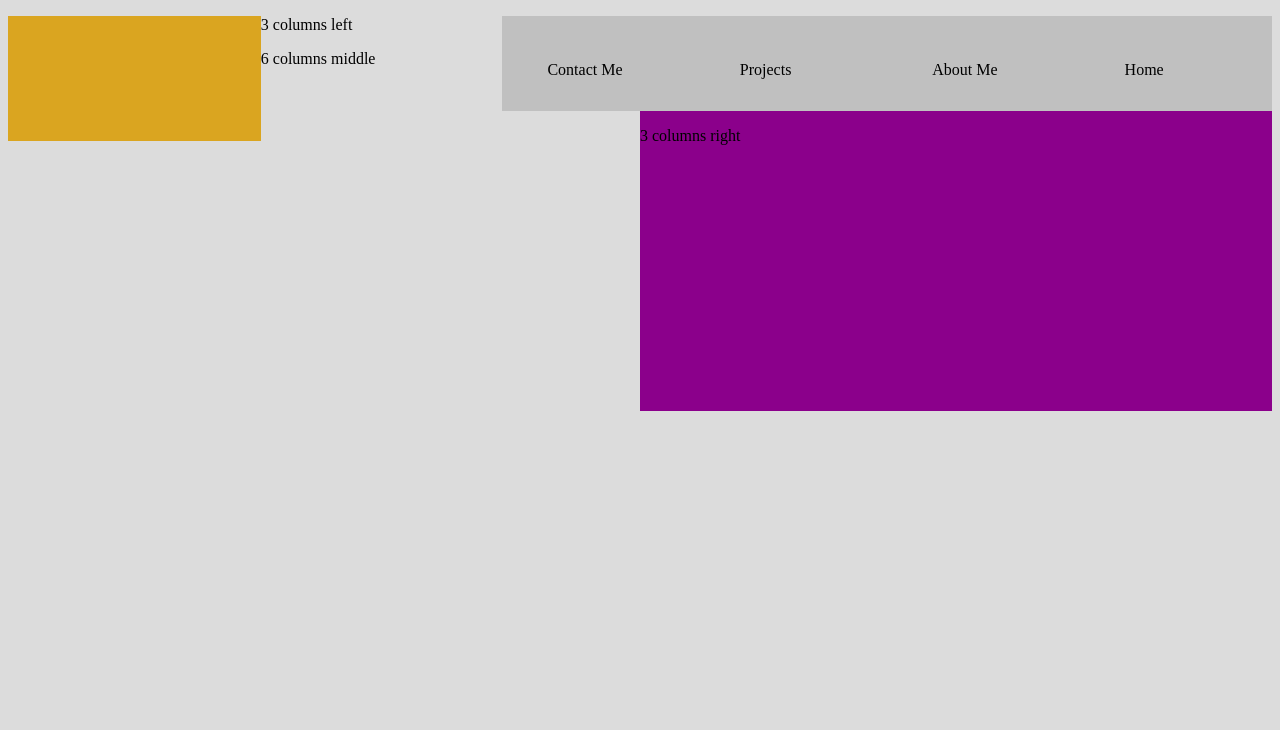
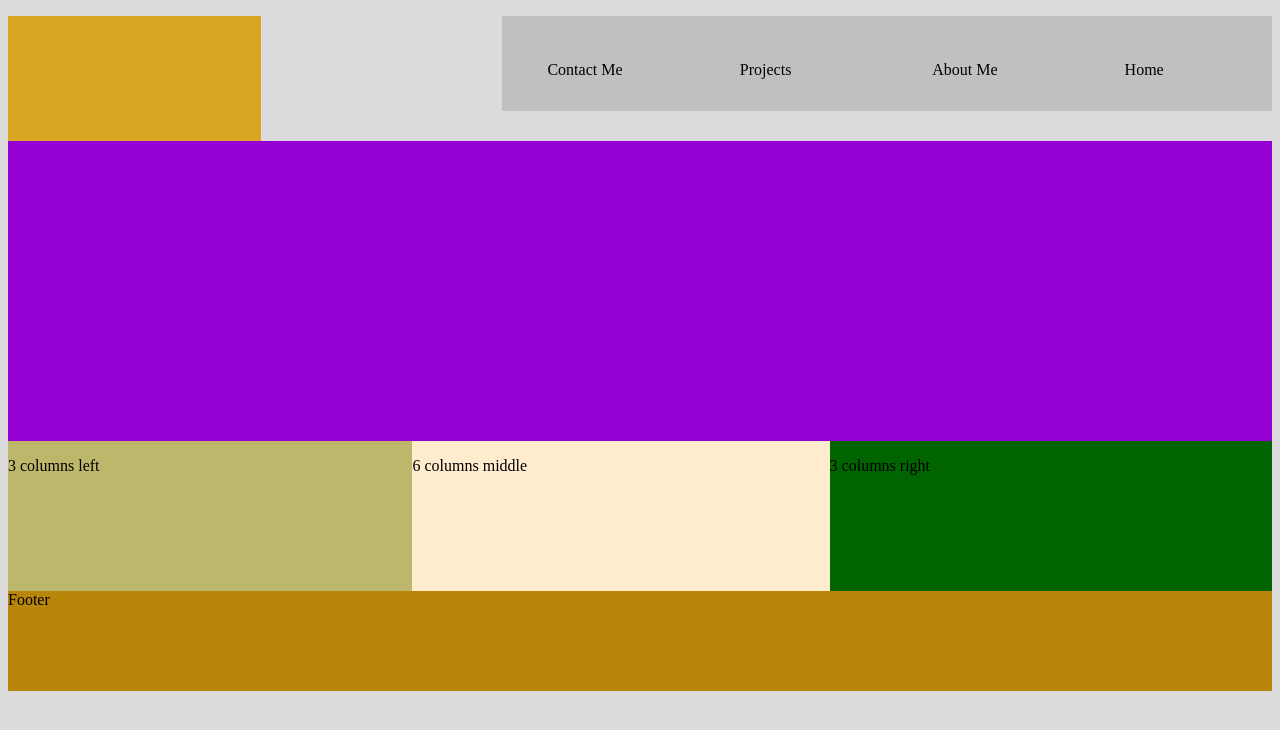
Before and after one commit to wearytorch/layouts-challenge, a plain HTML site: page marketingNav.html in a window 1280 px wide. Drawn offline with Linux system fonts and the light colour scheme.

Commit message:
layouts complete

```diff
--- a/marketingNav.html
+++ b/marketingNav.html
@@ -18,7 +18,11 @@
       </ul>
   </nav>
 
+  <body>
 
+        <div id="middle12col">
+
+        </div>
         <div id="leftcol">
         <p>3 columns left</p>
         </div>
@@ -31,8 +35,9 @@
             <p>3 columns right</p>
         </div>
 
-  <body>
-
+        <div id="footer">
+            <p>Footer</p>
+        </div>
 
 
 
--- a/styles/marketingNav.css
+++ b/styles/marketingNav.css
@@ -19,25 +19,40 @@ nav li {
     background-color: silver;
 }
 
-#rightcol {
-    background-color: darkmagenta;
+#middle12col {
     height: 300px;
-    width: 50%;
-    float: right;
+    width: 100%;
+    background-color: darkviolet;
+    clear: both;
 }
 
-/*#right4col {*/
-    /*background-color: darkgreen;*/
-    /*height:150px;*/
-    /*width: 35%;*/
-    /*float: right;*/
+#rightcol {
+    background-color: darkgreen;
+    height:150px;
+    width: 35%;
+    float: right;
+    /*clear: both;*/
+}
+
+#middlecol {
+    background-color: blanchedalmond;
+    height: 150px;
+    width: 33%;
+    float: left;
     /*clear: both;*!*/
-/*}*/
+}
 
-/*#ctr4col {*/
-    /*background-color: blanchedalmond;*/
-    /*height: 150px;*/
-    /*width: 33%;*/
-    /*float: left;*/
-    /*!*clear: both;*!*!*!*/
-/*}*/
+#leftcol {
+    background-color: darkkhaki;
+    height: 150px;
+    width: 32%;
+    float: left;
+    clear: both;
+}
+
+#footer {
+    height: 100px;
+    width: 100%;
+    background-color: darkgoldenrod;
+    clear: both;
+}
```
